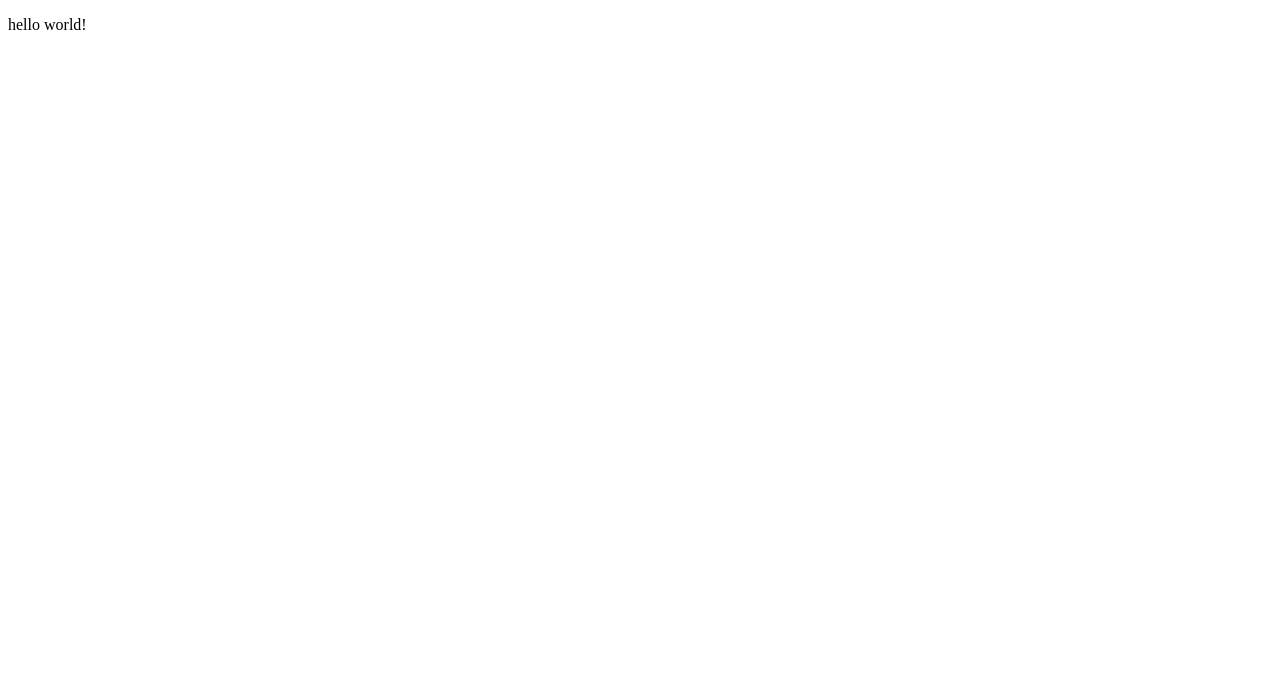
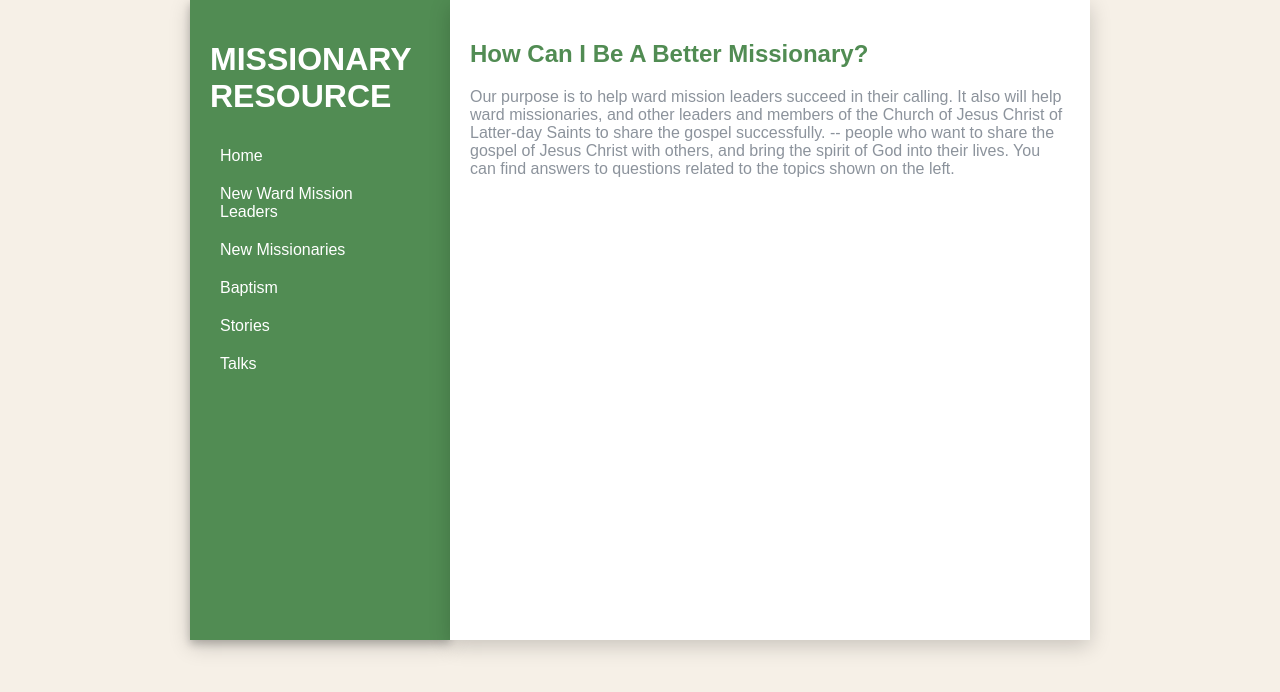
Before and after one commit to GrantAmann/missionaryresource.github.io, a plain HTML site: page index.html in a window 1280 px wide. Drawn offline with Linux system fonts and the light colour scheme.

Commit message:
Update index.html

```diff
--- a/index.html
+++ b/index.html
@@ -1,14 +1,83 @@
 <!DOCTYPE html>
 <html>
 <head>
-    <title>
-    Missionary Resource
-    </title>
+    <style>
+        body,html{
+            margin:0;
+            padding:0;
+            background-color:#F6F0E7;
+            font-family: sans-serif;
+
+        }
+        .container{
+            width:900px;
+            margin-left:auto;
+            margin-right:auto;
+
+
+        }
+        .sidebar{
+            float:left;
+            height:600px;
+            width:220px;
+            padding:20px;
+            background-color:#518C53;
+            box-shadow: 0 4px 8px 0 rgba(0, 0, 0, 0.2), 0 6px 20px 0 rgba(0, 0, 0, 0.19);
+        }
+        .sidebar a{
+            width:160px;
+            padding:10px;
+            text-decoration: none;
+            display:block;
+        }
+        .sidebar a:hover{
+            background-color:#3E713F;
+        }
+
+        .main{
+            height:600px;
+            float:left;
+            width:600px;
+            padding:20px;
+            background-color: white;
+            color:#8C939C;
+            box-shadow:  0 6px 20px 0 rgba(0, 0, 0, 0.19);
+        }
+
+        h1{
+            color:white;
+        }
+        h2{
+            color: #518C53;
+        }
+        a{
+            color:white;
+        }
+
+
+    </style>
+
 
 </head>
 <body>
-   <div>
-    <p>hello world!</p>
-  </div>
+    <div class="container">
+        <div class="sidebar">
+            <h1>MISSIONARY RESOURCE</h1>
+            <a>Home</a>
+            <a>New Ward Mission Leaders</a>
+            <a>New Missionaries</a>
+            <a>Baptism</a>
+            <a>Stories</a>
+            <a>Talks</a>
+
+        </div>
+        <div class="main">
+            <h2>How Can I Be A Better Missionary?</h2>
+            <p>Our purpose is to help ward mission leaders succeed in their calling.  It also will help ward missionaries, and other leaders and members of the Church of Jesus Christ of Latter-day Saints to share the gospel successfully. -- people who want to share the gospel of Jesus Christ with others, and bring the spirit of God into their lives. You can find answers to questions related to the topics shown on the left.
+</p>
+
+
+        </div>
+    </div>
 </body>
 </html>
```
